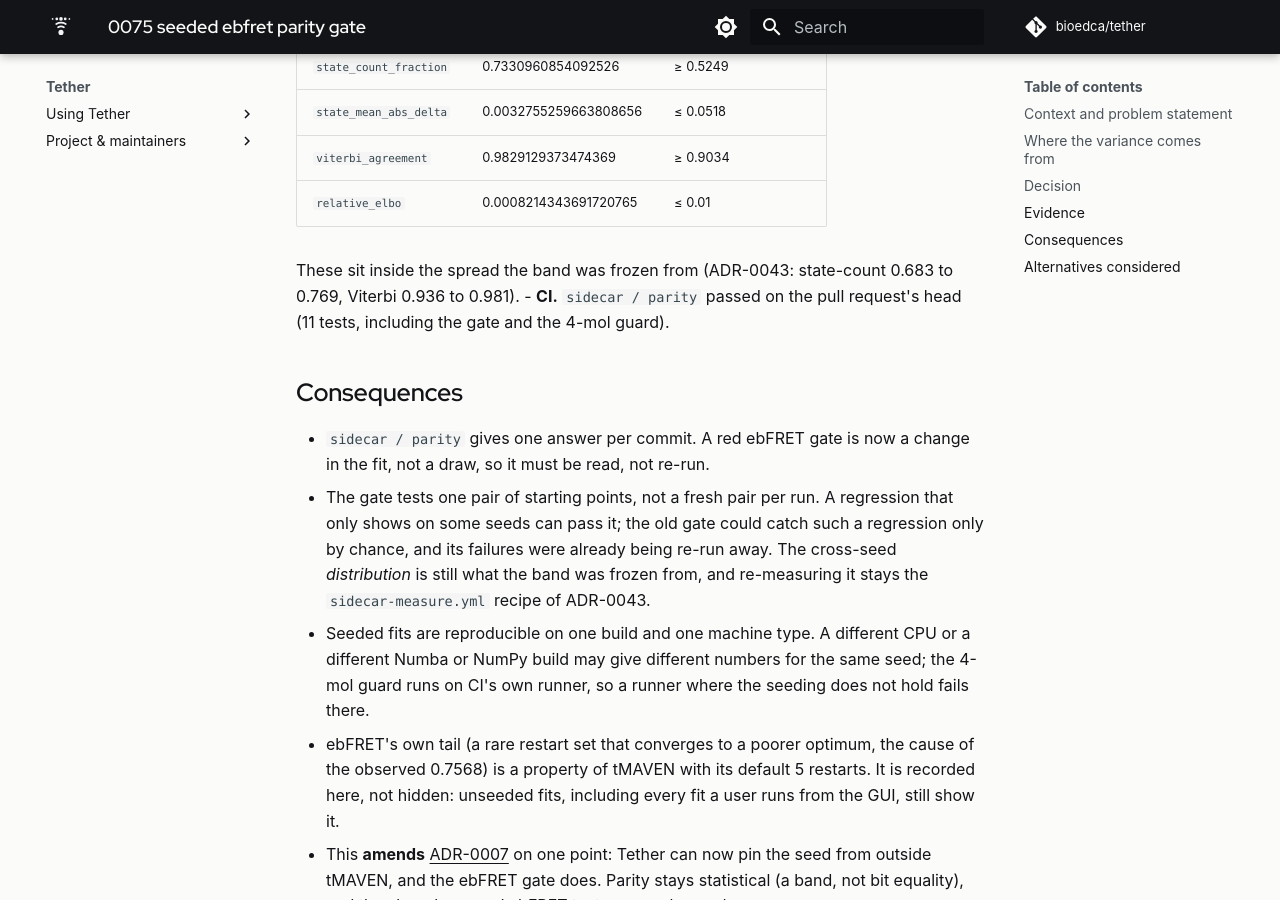
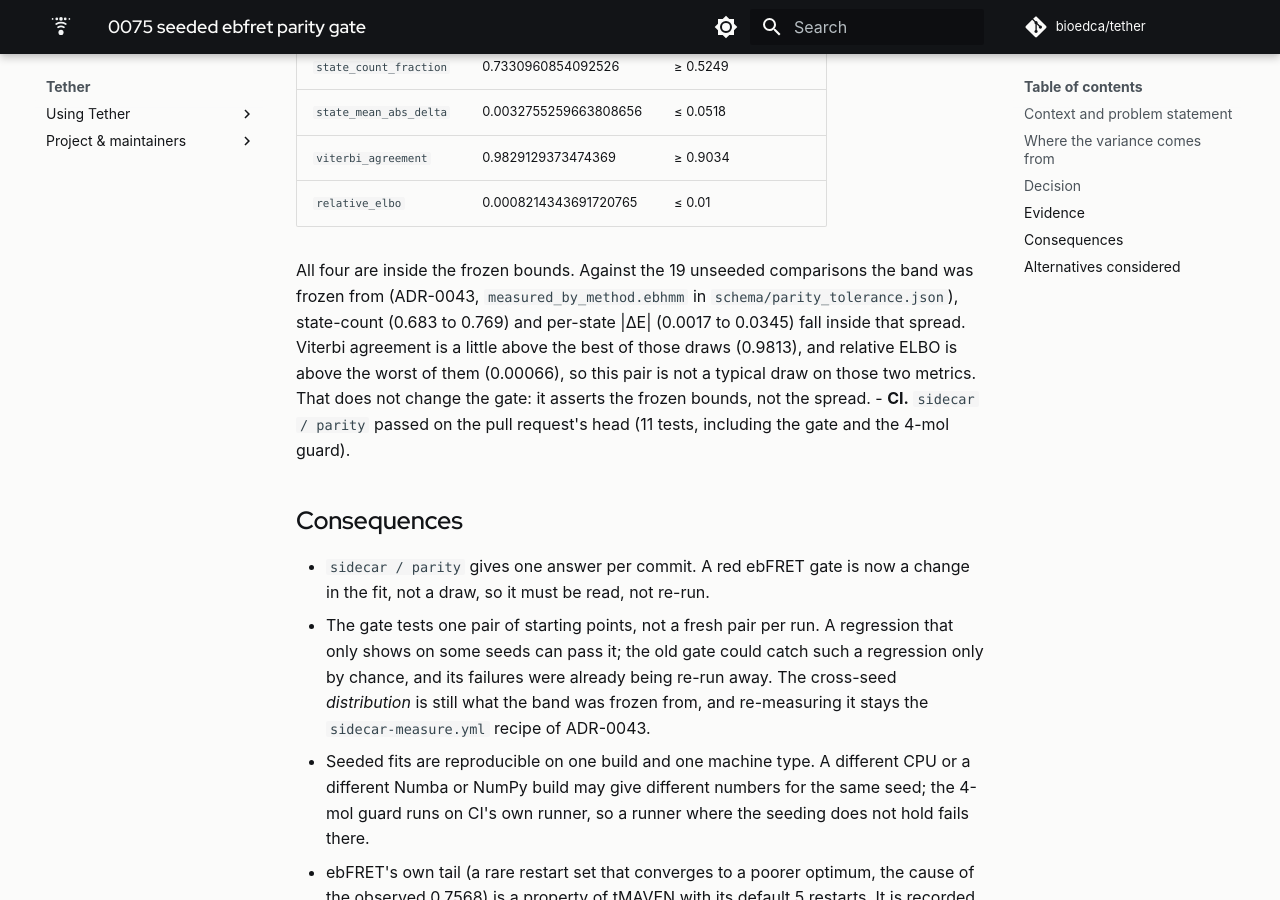
Before and after one commit to bioedca/tether, an MkDocs documentation site: the page built from docs/adr/0075-seeded-ebfret-parity-gate.md, in a window 1280 px wide and 900 px high, scrolled down 2781 px. Built offline with MkDocs 1.6.1 and Material for MkDocs 9.7.7, drawn with Linux system fonts in a browser that asks for light colours; comment, search, counter and statistics services are not loaded; the version menu is left out.

Commit message:
docs(adr): compare the seeded pair with the measured ebFRET spread correctly (#311)
ADR-0075 said the seeded pair sits inside the spread ADR-0043 froze the
band from. That holds for state-count and per-state |dE| only. Viterbi
agreement (0.9829) is just above the best of the 19 draws (0.9813) and
relative ELBO (0.00082) is above their worst (0.00066); all four stay
inside the frozen bounds, which is what the gate asserts. CodeRabbit
review 5877857054 on 1ff567f.

```diff
--- a/docs/adr/0075-seeded-ebfret-parity-gate.md
+++ b/docs/adr/0075-seeded-ebfret-parity-gate.md
@@ -102,8 +102,12 @@ All runs in the cloud `tether-sidecar` environment built from `sidecar/conda-loc
   | `viterbi_agreement` | 0.9829129373474369 | ≥ 0.9034 |
   | `relative_elbo` | 0.0008214343691720765 | ≤ 0.01 |
 
-  These sit inside the spread the band was frozen from (ADR-0043: state-count 0.683 to 0.769,
-  Viterbi 0.936 to 0.981).
+  All four are inside the frozen bounds. Against the 19 unseeded comparisons the band was frozen
+  from (ADR-0043, `measured_by_method.ebhmm` in `schema/parity_tolerance.json`), state-count
+  (0.683 to 0.769) and per-state |ΔE| (0.0017 to 0.0345) fall inside that spread. Viterbi
+  agreement is a little above the best of those draws (0.9813), and relative ELBO is above the
+  worst of them (0.00066), so this pair is not a typical draw on those two metrics. That does not
+  change the gate: it asserts the frozen bounds, not the spread.
 - **CI.** `sidecar / parity` passed on the pull request's head (11 tests, including the gate and the
   4-mol guard).
 
```
